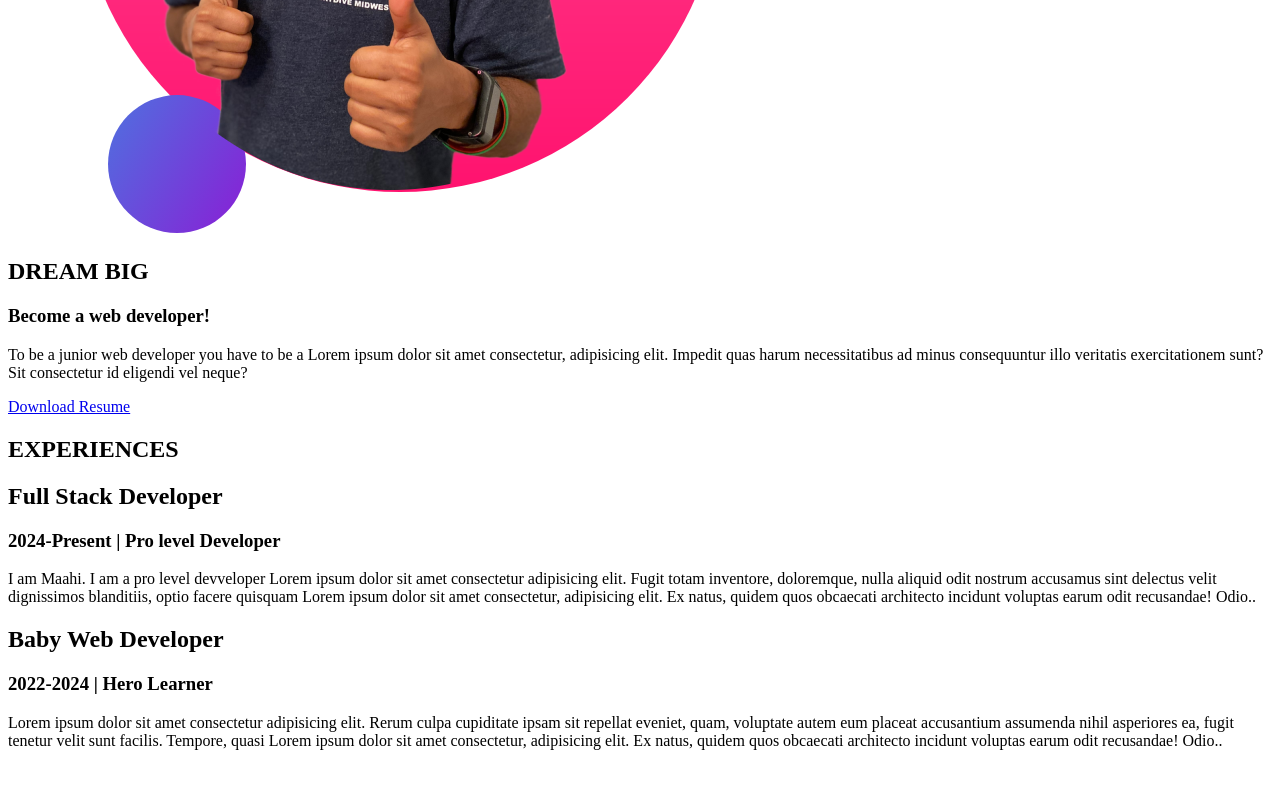
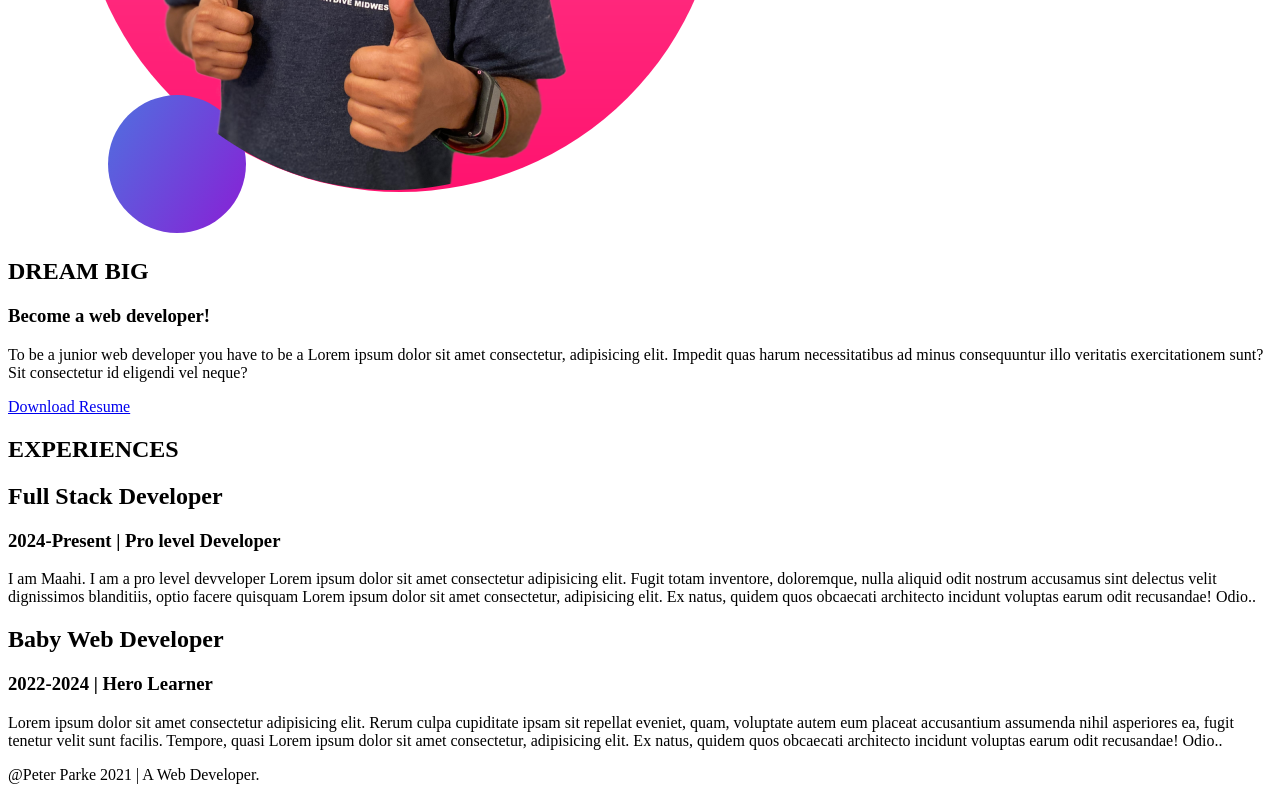
Before and after one commit to maahi00/developer-maahi, a plain HTML site: page index.html in a window 1280 px wide. Shown: the part 1509-2309 px from the top of the page. Before the commit the page ends 2275 px from the top, so only its background shows below. Drawn offline with Linux system fonts and the light colour scheme.

Commit message:
final-touch

```diff
--- a/index.html
+++ b/index.html
@@ -75,5 +75,8 @@
         </div>
       </div>
     </section>
+    <footer>
+      <p>@Peter Parke 2021 | A Web Developer.</p>
+    </footer>
   </body>
 </html>
```
